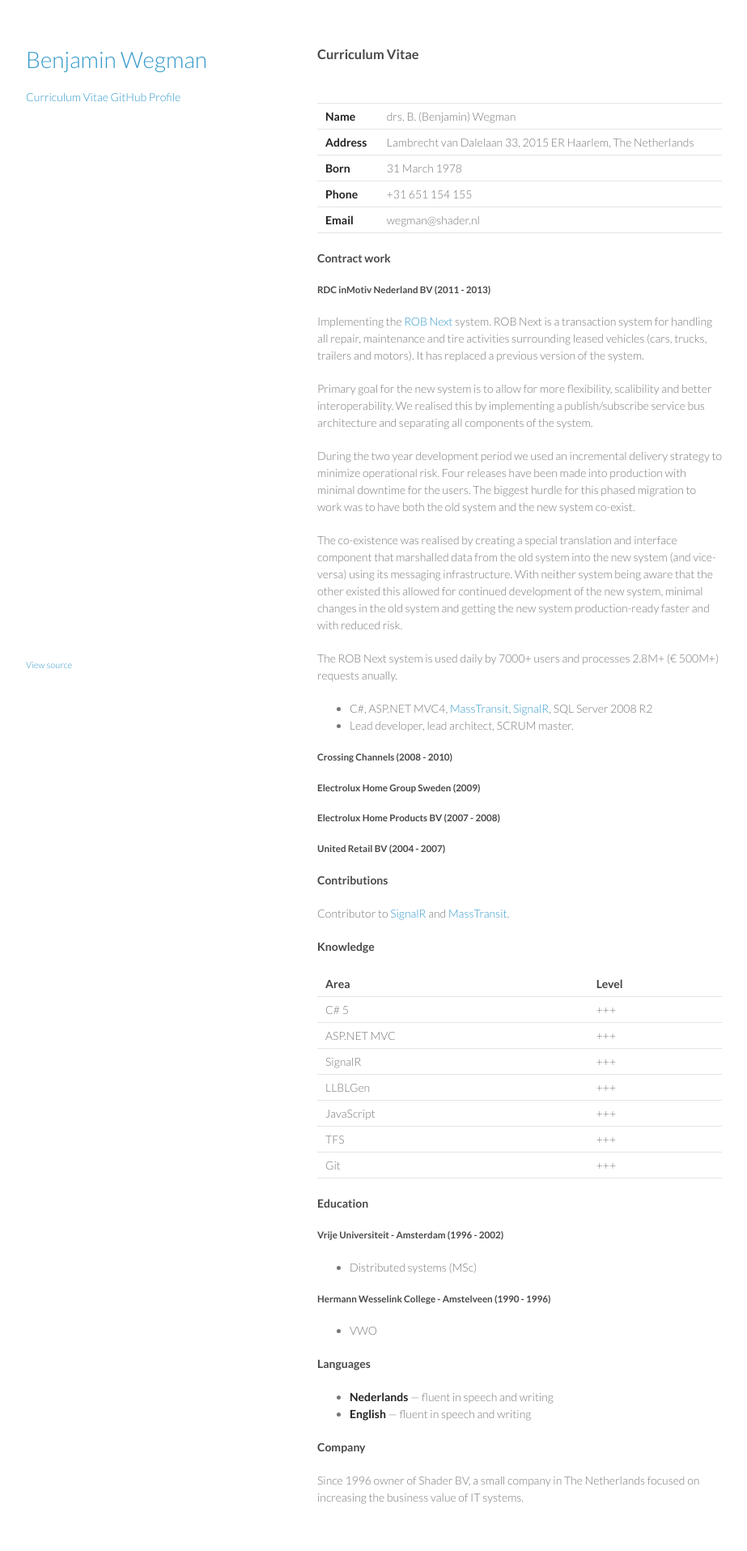
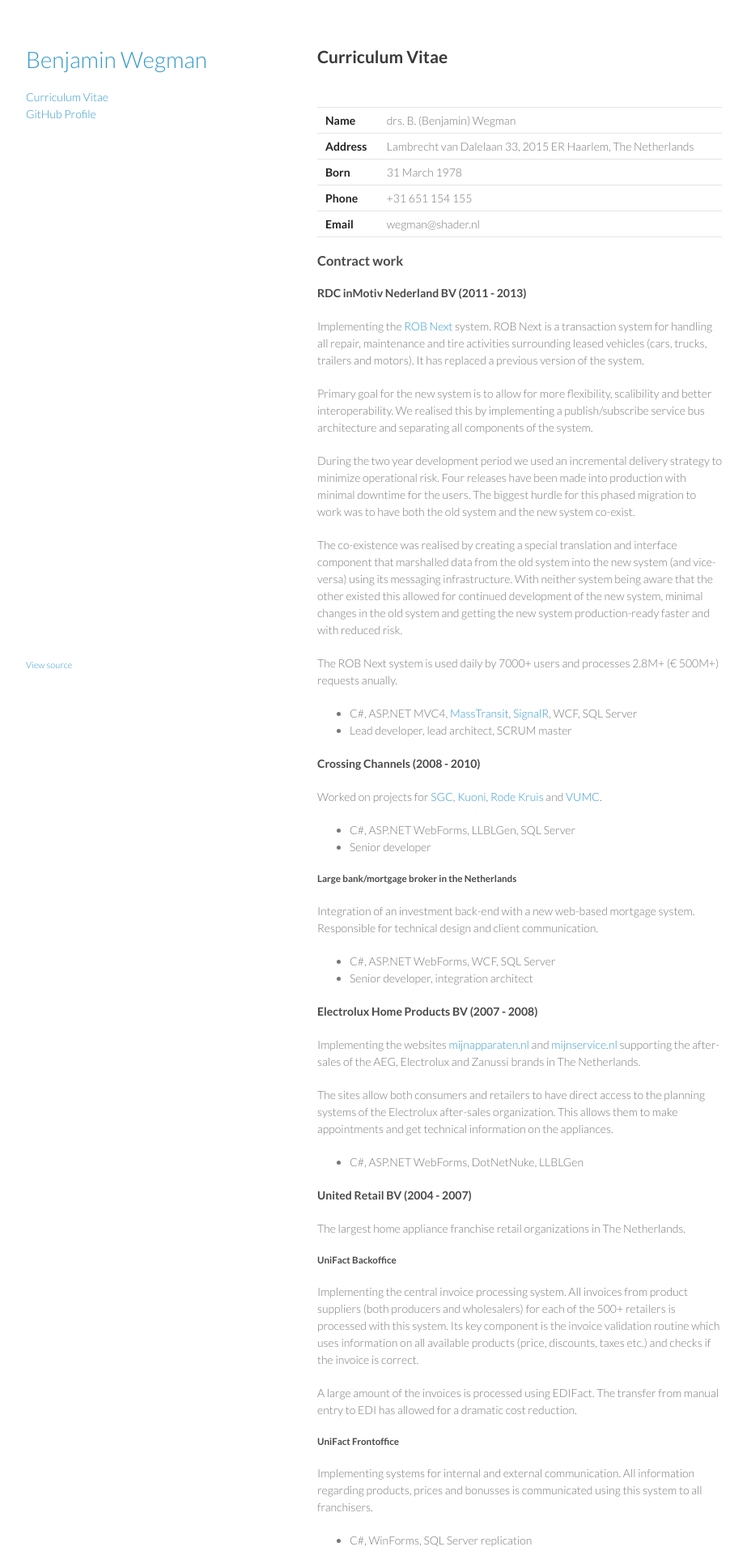
Before and after one commit to bwegman/bwegman.github.io, a Jekyll site: the page built from curriculum-vitae/index.md, in a window 1280 px wide. Shown: the top 1915 px of the page at 81% size, without its empty margins (178-1101 px from the left). Built offline with Jekyll 4.4.1, drawn with Linux system fonts in a browser that asks for light colours; Markdown is read by kramdown in place of the engine named in the settings; some of the changed text lies outside the part shown.

Commit message:
Updated CV and added better support for printing to stylesheet

```diff
--- a/curriculum-vitae/index.md
+++ b/curriculum-vitae/index.md
@@ -3,7 +3,7 @@
 title: Curriculum Vitae
 ---
 
-### Curriculum Vitae
+## Curriculum Vitae
 
 |         |    |
 | ------------- |-------------|
@@ -13,9 +13,9 @@
 | **Phone**   | +31 651 154 155 |
 | **Email**   | wegman@shader.nl |
 
-#### Contract work
+### Contract work
 
-##### RDC inMotiv Nederland BV (2011 - 2013)
+#### RDC inMotiv Nederland BV (2011 - 2013)
 
 Implementing the [ROB Next](http://www.rob-net.nl) system. ROB Next is a transaction system for handling all repair, maintenance and tire activities surrounding leased vehicles (cars, trucks, trailers and motors). It has replaced a previous version of the system.
 
@@ -27,24 +27,53 @@
 
 The ROB Next system is used daily by 7000+ users and processes 2.8M+ (&euro; 500M+) requests anually.
 
-* C#, ASP.NET MVC4, [MassTransit](https://github.com/MassTransit/MassTransit), [SignalR](https://github.com/signalR/SignalR), SQL Server 2008 R2
-* Lead developer, lead architect, SCRUM master.
+* C#, ASP.NET MVC4, [MassTransit](https://github.com/MassTransit/MassTransit), [SignalR](https://github.com/signalR/SignalR), WCF, SQL Server
+* Lead developer, lead architect, SCRUM master
 
-##### Crossing Channels (2008 - 2010)
+#### Crossing Channels (2008 - 2010)
 
-##### Electrolux Home Group Sweden (2009)
+Worked on projects for [SGC](http://www.degeschillencommissie.nl/home), [Kuoni](http://www.kuoni.nl), [Rode Kruis](http://www.rodekruis.nl) and [VUMC](http://www.vumc.nl).
 
-##### Electrolux Home Products BV (2007 - 2008)
+* C#, ASP.NET WebForms, LLBLGen, SQL Server
+* Senior developer
 
-##### United Retail BV (2004 - 2007)
+##### Large bank/mortgage broker in the Netherlands
 
+Integration of an investment back-end with a new web-based mortgage system. Responsible for technical design and client communication.
 
+* C#, ASP.NET WebForms, WCF, SQL Server
+* Senior developer, integration architect
 
-#### Contributions
+#### Electrolux Home Products BV (2007 - 2008)
+
+Implementing the websites [mijnapparaten.nl](http://mijnapparaten.nl) and [mijnservice.nl](http://mijnservice.nl) supporting the after-sales of the AEG, Electrolux and Zanussi brands in The Netherlands.
+
+The sites allow both consumers and retailers to have direct access to the planning systems of the Electrolux after-sales organization. This allows them to make appointments and get technical information on the appliances.
+
+* C#, ASP.NET WebForms, DotNetNuke, LLBLGen
+
+#### United Retail BV (2004 - 2007)
+
+The largest home appliance franchise retail organizations in The Netherlands.
+
+##### UniFact Backoffice
+
+Implementing the central invoice processing system. All invoices from product suppliers (both producers and wholesalers) for each of the 500+ retailers is processed with this system. Its key component is the invoice validation routine which uses information on all available products (price, discounts, taxes etc.) and checks if the invoice is correct.
+
+A large amount of the invoices is processed using EDIFact. The transfer from manual entry to EDI has allowed for a dramatic cost reduction.
+
+##### UniFact Frontoffice
+
+Implementing systems for internal and external communication. All information regarding products, prices and bonusses is communicated using this system to all franchisers.
+
+* C#, WinForms, SQL Server replication
+* Lead developer, lead architect, product owner
+
+### Contributions
 
 Contributor to [SignalR](https://github.com/signalR/SignalR) and [MassTransit](https://github.com/MassTransit/MassTransit).
 
-#### Knowledge
+### Knowledge
 
 |Area|Level|
 |----|-----|
@@ -53,22 +82,24 @@
 |SignalR|+++|
 |LLBLGen|+++|
 |JavaScript|+++|
+|CSS|+++|
+|Microsoft SQL Server|+++|
 |TFS|+++|
 |Git|+++|
 
-#### Education
+### Education
 
-##### Vrije Universiteit - Amsterdam (1996 - 2002)
+#### Vrije Universiteit - Amsterdam (1996 - 2002)
 * Distributed systems (MSc)
 
-##### Hermann Wesselink College - Amstelveen (1990 - 1996)
+#### Hermann Wesselink College - Amstelveen (1990 - 1996)
 * VWO
 
-#### Languages
+### Languages
 
 * **Nederlands** &mdash; fluent in speech and writing
 * **English** &mdash; fluent in speech and writing
 
-#### Company
+### Company
 
 Since 1996 owner of Shader BV, a small company in The Netherlands focused on increasing the business value of IT systems.
--- a/stylesheets/styles.css
+++ b/stylesheets/styles.css
@@ -138,6 +138,10 @@
   height:40px;
 }
 
+header p.view a {
+display: block;
+}
+
 strong {
   color:#222;
   font-weight:700;
@@ -188,8 +192,17 @@
     display: none;
   }
 
+  ul {
+    page-break-inside: avoid;
+  }
 
+  h1, h2, h3, h4, h5, h6 {
+    page-break-after: avoid;
+  }
 
+  p {
+    page-break-before: avoid;
+  }
 }
 
 @media print, screen and (max-width: 960px) {
```
